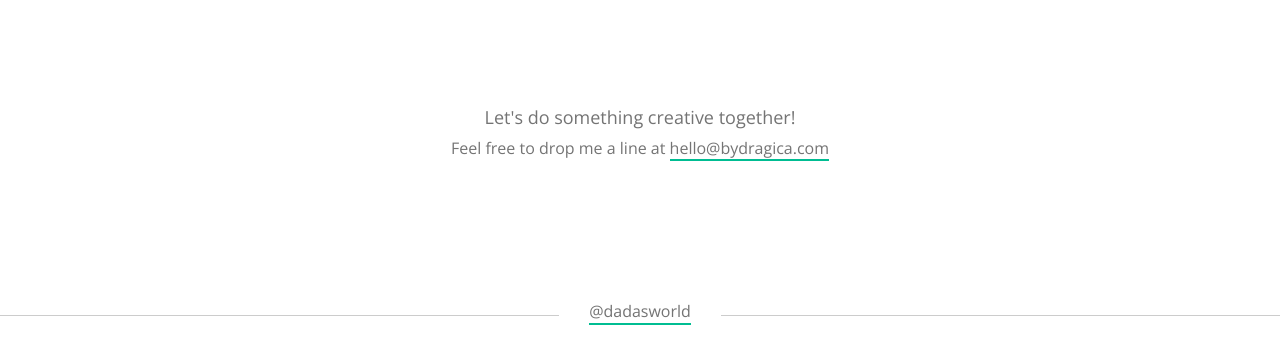
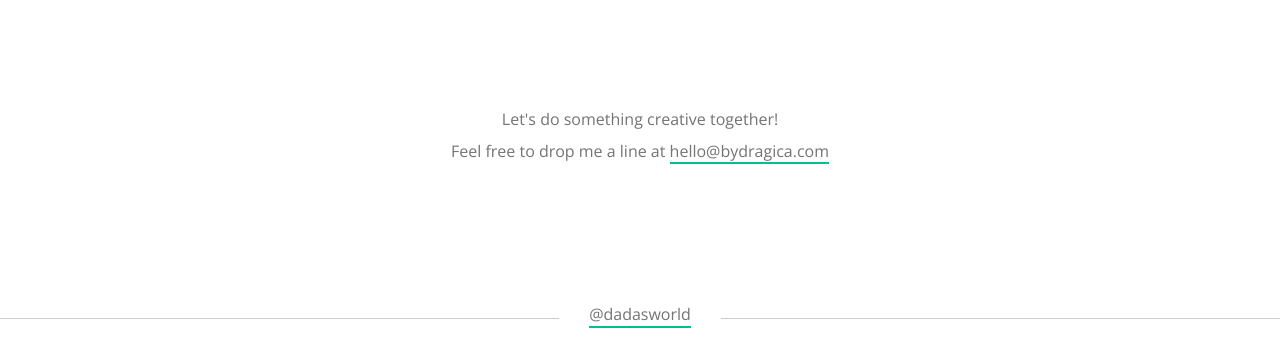
Before and after one commit to dadamandaric/bydragica.com, a Jekyll site: the page built from index.md, in a window 1280 px wide. Shown: the part 1320-1665 px from the top of the page. Built offline with Jekyll 4.4.1, drawn with Linux system fonts in a browser that asks for light colours; nearby versions of some CDN libraries; some web fonts are replaced.

Commit message:
Small text size change

```diff
--- a/_includes/footer.html
+++ b/_includes/footer.html
@@ -1,4 +1,4 @@
 <footer class="footer">
-  <h4>{{ site.data.footer.header }}</h4>
+  <p>{{ site.data.footer.header }}</p>
   <p>{{ site.data.footer.contact }}</p>
 </footer>
```
